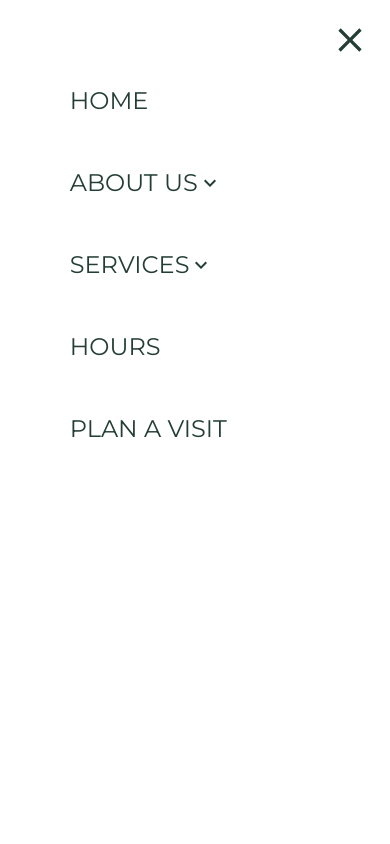
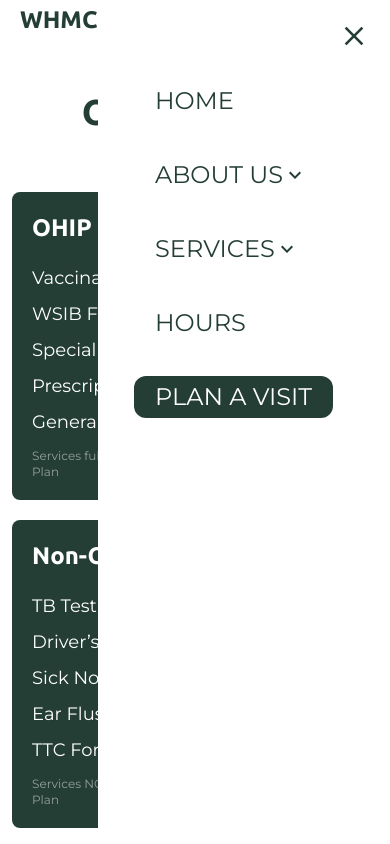
Before and after one commit to johanbphilip/whmc-website, a React (Vite) app: page /whmc-website/services in a window 390 px wide. Both pictures are taken after a click on the icon 366 px from the left and 20 px from the top of the page. Shown: the top 844 px of the page. Built offline with nearby package versions, Linux system fonts and the light colour scheme.

Commit message:
dropdown complete, mobile navbar extracted

```diff
--- a/src/components/Header.jsx
+++ b/src/components/Header.jsx
@@ -1,106 +1,11 @@
-import { NavLink } from 'react-router-dom';
-import { RxHamburgerMenu } from 'react-icons/rx';
-import { useState } from 'react';
+import { MobileNavBar } from './MobileNavBar';
 import { NavBar } from './NavBar';
-import { IoMdClose } from 'react-icons/io';
-import { MdKeyboardArrowDown } from 'react-icons/md';
-import {
-  AboutUsMobileDropDownContent,
-  ServicesMobileDropDownContent,
-} from './MobileDropDownContent';
-
-//TODO: Extract Mobile Navbar into its own component called MobileNavigationBar
 
 export const Header = () => {
-  const [isAboutUsDropDownOpen, setIsAboutUsDropDownOpen] = useState(false);
-  const [isServicesDropDownOpen, setIsServicesDropDownOpen] = useState(false);
-  const [isMobileNavBarOpen, setIsMobileNavBarOpen] = useState(false);
-
-  const toggleMobileNavBar = () => {
-    setIsMobileNavBarOpen((prev) => !prev);
-    setIsAboutUsDropDownOpen(false);
-    setIsServicesDropDownOpen(false);
-  };
-
-  const toggleAboutUsDropDownMenu = () => {
-    setIsAboutUsDropDownOpen((prev) => !prev);
-  };
-  const toggleServicesDropDownMenu = () => {
-    setIsServicesDropDownOpen((prev) => !prev);
-  };
-
-  const closeAll = () => {
-    setIsAboutUsDropDownOpen(false);
-    setIsMobileNavBarOpen(false);
-  };
-
   return (
-    <header className="xxs:h-10 xxs:justify-between xxs:px-3 fixed top-0 z-10 flex w-full flex-row place-items-center bg-white font-normal text-darkGreen md:h-20 md:px-6 lg:justify-center lg:px-14">
+    <header className="fixed top-0 z-10 flex w-full flex-row place-items-center bg-white font-normal text-darkGreen xxs:h-10 xxs:justify-between xxs:px-3 md:h-20 md:px-6 lg:justify-center lg:px-14">
       <NavBar />
-      <h1 className="xxs:block font-ubuntu text-xl font-bold hover:text-lightGreen lg:hidden">
-        <NavLink to={'/'}>WHMC</NavLink>
-      </h1>
-      {isMobileNavBarOpen && (
-        <nav className="absolute left-0 top-0 h-screen w-screen flex-col place-items-center justify-center bg-white py-20 font-serif text-2xl">
-          <IoMdClose
-            className="fixed right-5 top-5 size-10"
-            onClick={toggleMobileNavBar}
-          />
-          <ul className="flex w-3/4 flex-col items-start gap-10">
-            <NavLink to={'/'} className={'nav-hover'} onClick={closeAll}>
-              HOME
-            </NavLink>
-
-            <div
-              className="nav-hover flex items-center"
-              onClick={toggleAboutUsDropDownMenu}
-            >
-              <NavLink to={'/our-team'} className={'flex items-center'}>
-                ABOUT US
-              </NavLink>
-              <MdKeyboardArrowDown
-                className={`transition-transform duration-300 ${
-                  isAboutUsDropDownOpen ? 'rotate-180' : ''
-                }`}
-              />
-            </div>
-            {isAboutUsDropDownOpen && (
-              <AboutUsMobileDropDownContent closeAll={closeAll} />
-            )}
-            <div
-              className="nav-hover flex items-center"
-              onClick={toggleServicesDropDownMenu}
-            >
-              <NavLink to={'/services'} className={'flex items-center'}>
-                SERVICES
-              </NavLink>
-              <MdKeyboardArrowDown
-                className={`transition-transform duration-300 ${
-                  isServicesDropDownOpen ? 'rotate-180' : ''
-                }`}
-              />
-            </div>
-            {isServicesDropDownOpen && (
-              <ServicesMobileDropDownContent closeAll={closeAll} />
-            )}
-
-            <NavLink to={'/hours'} className={'nav-hover'} onClick={closeAll}>
-              HOURS{' '}
-            </NavLink>
-            <NavLink
-              to={'/plan-a-visit'}
-              className={'nav-hover hover:bg-transparent hover:text-lightGreen'}
-              onClick={closeAll}
-            >
-              PLAN A VISIT
-            </NavLink>
-          </ul>
-        </nav>
-      )}
-      <RxHamburgerMenu
-        className="duration-1 xxs:block size-6 transition-transform ease-in-out hover:cursor-pointer lg:hidden"
-        onClick={toggleMobileNavBar}
-      />
+      <MobileNavBar />
     </header>
   );
 };
--- a/src/components/MobileDropDownContent.jsx
+++ b/src/components/MobileDropDownContent.jsx
@@ -1,9 +1,9 @@
 import React from 'react';
 import { NavLink } from 'react-router-dom';
 
-export const AboutUsMobileDropDownContent = ({ closeAll }) => {
+export const AboutUsMobileContent = ({ closeAll }) => {
   return (
-    <div className="left-0 flex flex-col gap-5 rounded-xl bg-white">
+    <div className="left-0 flex flex-col gap-3 rounded-xl bg-white">
       <NavLink
         to={'/our-team'}
         className={'dropdown-hover text-sm'}
@@ -29,8 +29,9 @@ export const AboutUsMobileDropDownContent = ({ closeAll }) => {
   );
 };
 
-export const ServicesMobileDropDownContent = ({ closeAll }) => {
-  <div className="left-0 flex flex-col gap-5 rounded-xl bg-white">
+export const ServicesMobileContent = ({ closeAll }) => {
+  return (
+    <div className="left-0 flex flex-col gap-3 rounded-xl bg-white">
       <NavLink
         to={'/mission-testimonials'}
         className={'dropdown-hover text-sm'}
@@ -45,5 +46,6 @@ export const ServicesMobileDropDownContent = ({ closeAll }) => {
       >
         HEALTH RESOURCES
       </NavLink>
-  </div>;
+    </div>
+  );
 };
--- /dev/null
+++ b/src/components/MobileNavBar.jsx
@@ -0,0 +1,102 @@
+import React from 'react';
+import { NavLink } from 'react-router-dom';
+import { RxHamburgerMenu } from 'react-icons/rx';
+import { useState } from 'react';
+import { IoMdClose } from 'react-icons/io';
+import { MdKeyboardArrowDown } from 'react-icons/md';
+import {
+  AboutUsMobileContent,
+  ServicesMobileContent,
+} from './MobileDropDownContent';
+
+export const MobileNavBar = () => {
+  const [isAboutUsDropDownOpen, setIsAboutUsDropDownOpen] = useState(false);
+  const [isServicesDropDownOpen, setIsServicesDropDownOpen] = useState(false);
+  const [isMobileNavBarOpen, setIsMobileNavBarOpen] = useState(false);
+
+  const toggleMobileNavBar = () => {
+    setIsMobileNavBarOpen((prev) => !prev);
+    setIsAboutUsDropDownOpen(false);
+    setIsServicesDropDownOpen(false);
+  };
+
+  const toggleAboutUsDropDownMenu = () => {
+    setIsAboutUsDropDownOpen((prev) => !prev);
+  };
+  const toggleServicesDropDownMenu = () => {
+    setIsServicesDropDownOpen((prev) => !prev);
+  };
+
+  const closeAll = () => {
+    setIsAboutUsDropDownOpen(false);
+    setIsMobileNavBarOpen(false);
+  };
+  return (
+    <>
+      <h1 className="ml-2 font-ubuntu text-2xl font-bold hover:text-lightGreen xxs:block lg:hidden">
+        <NavLink to={'/'}>WHMC</NavLink>
+      </h1>
+      {isMobileNavBarOpen && (
+        <nav className="justify-top absolute right-0 top-0 flex h-screen w-3/4 flex-col items-center bg-white py-20 font-serif xxs:text-xl xs:text-2xl">
+          <IoMdClose
+            className="fixed right-5 top-5 size-8"
+            onClick={toggleMobileNavBar}
+          />
+          <ul className="flex w-3/4 flex-col items-start gap-8">
+            <NavLink to={'/'} className={'nav-hover'} onClick={closeAll}>
+              HOME
+            </NavLink>
+
+            <div
+              className="nav-hover flex items-center"
+              onClick={toggleAboutUsDropDownMenu}
+            >
+              <NavLink to={'/our-team'} className={'flex items-center'}>
+                ABOUT US
+              </NavLink>
+              <MdKeyboardArrowDown
+                className={`transition-transform duration-300 ${
+                  isAboutUsDropDownOpen ? 'rotate-180' : ''
+                }`}
+              />
+            </div>
+            {isAboutUsDropDownOpen && (
+              <AboutUsMobileContent closeAll={closeAll} />
+            )}
+            <div
+              className="nav-hover flex items-center"
+              onClick={toggleServicesDropDownMenu}
+            >
+              <NavLink to={'/services'} className={'flex items-center'}>
+                SERVICES
+              </NavLink>
+              <MdKeyboardArrowDown
+                className={`transition-transform duration-300 ${
+                  isServicesDropDownOpen ? 'rotate-180' : ''
+                }`}
+              />
+            </div>
+            {isServicesDropDownOpen && (
+              <ServicesMobileContent closeAll={closeAll} />
+            )}
+
+            <NavLink to={'/hours'} className={'nav-hover'} onClick={closeAll}>
+              HOURS{' '}
+            </NavLink>
+            <NavLink
+              to={'/plan-a-visit'}
+              className={'nav-hover bg-darkGreen text-white'}
+              onClick={closeAll}
+            >
+              PLAN A VISIT
+            </NavLink>
+          </ul>
+        </nav>
+      )}
+      <RxHamburgerMenu
+        className="duration-1 mr-2 size-8 transition-transform ease-in-out hover:cursor-pointer xxs:block lg:hidden"
+        onClick={toggleMobileNavBar}
+      />
+    </>
+  );
+};
```
Lines whose indentation alone changed are shown as unchanged.
